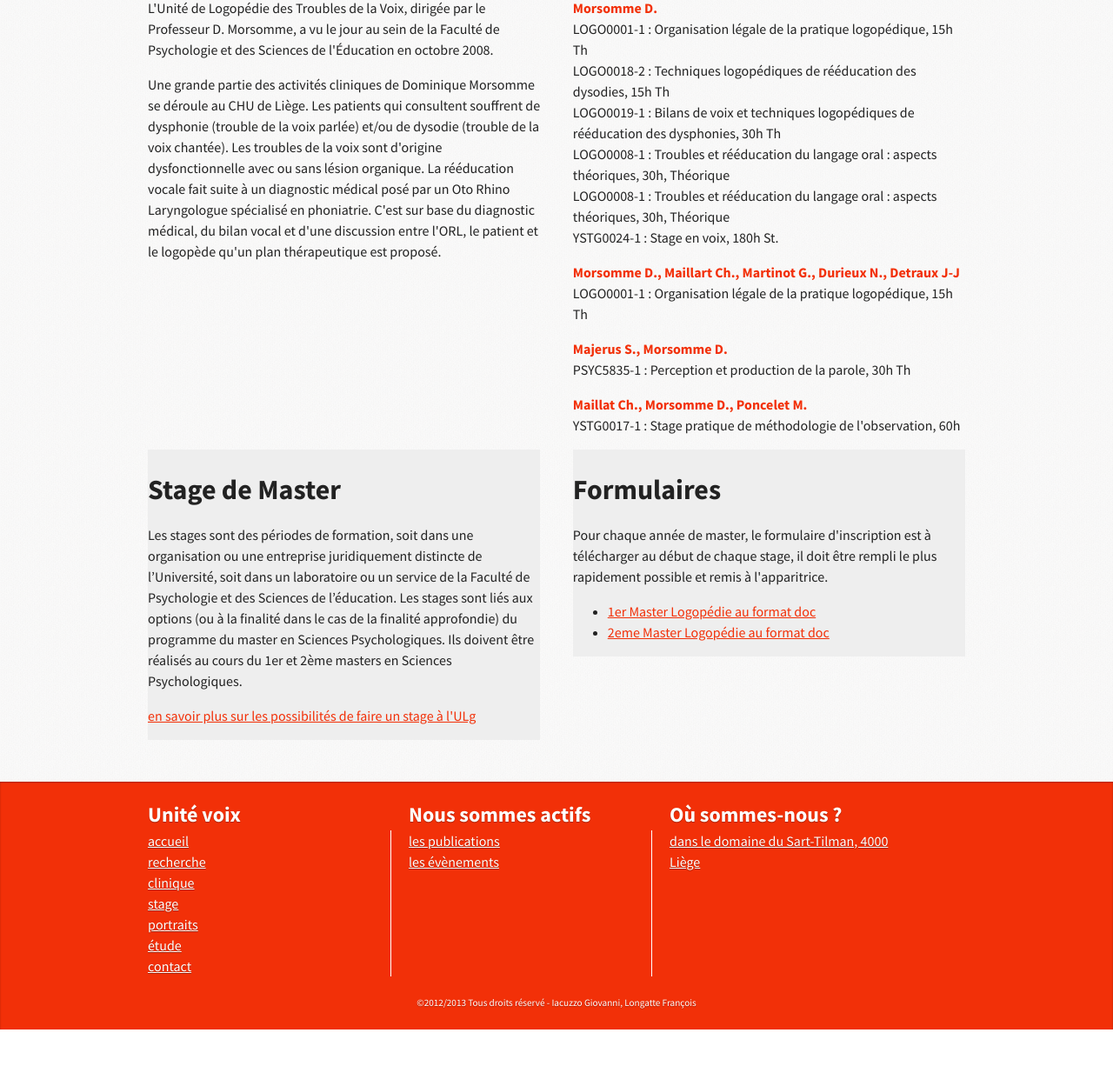
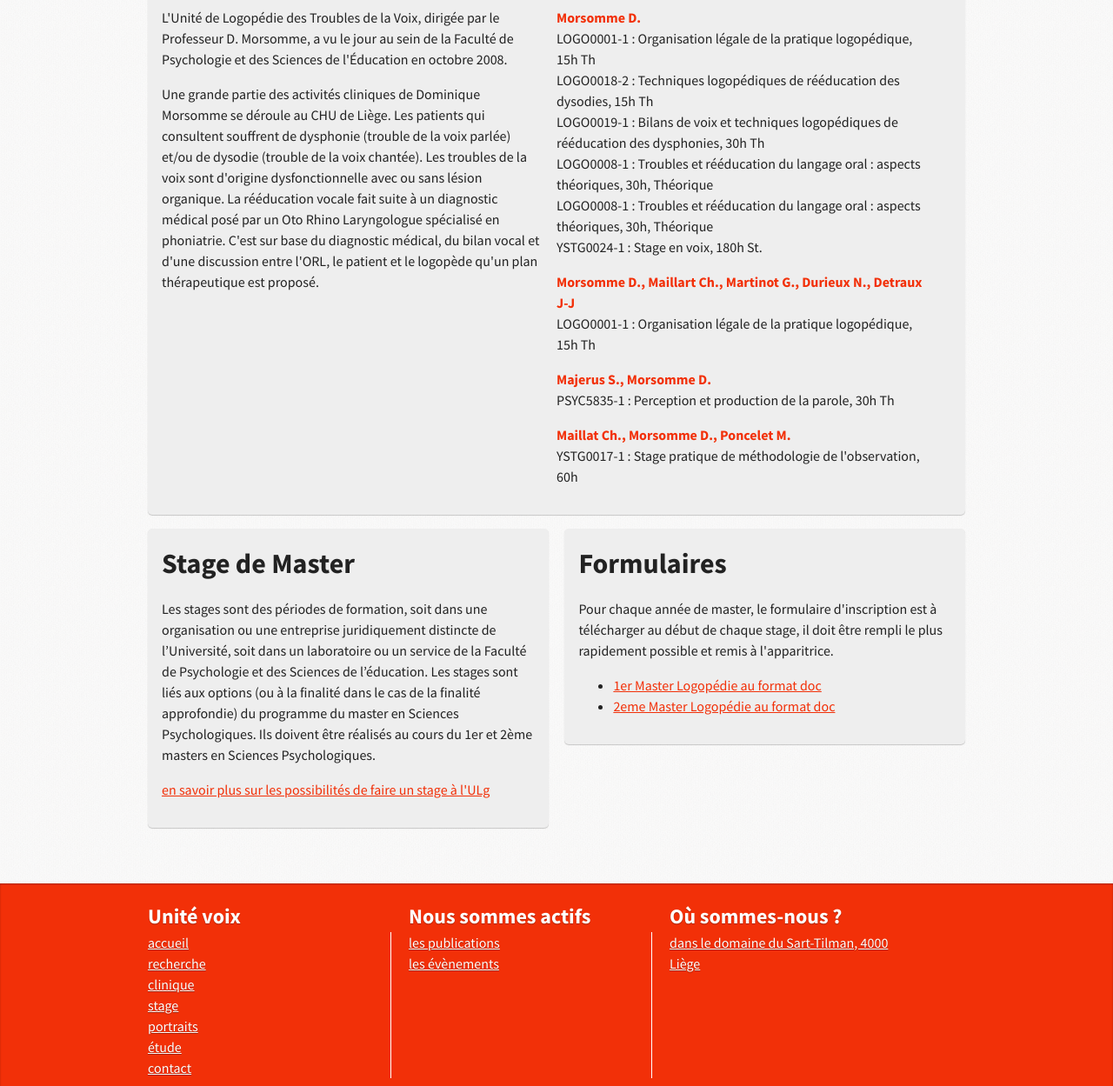
Before and after one commit to iacuzzoGiovanni/uniteVoix, a plain HTML site: page maquette/html/etude.html in a window 1280 px wide. Shown: the part 275-1524 px from the top of the page at 87% size. Before the commit the page ends 1459 px from the top, so only its background shows below. Drawn offline with Linux system fonts and the light colour scheme.

Commit message:
page etude finie

```diff
--- a/maquette/css/main2.less
+++ b/maquette/css/main2.less
@@ -755,12 +755,31 @@ footer a{
 }
 
 #stageMaster, #formulaires{
-    width: 48%;
+    width: 49%;
     float: left;
     background-color: #eee;
 }
 
+#enseignements{
+    overflow: hidden;
+    margin-top: 1em;
+}
+
+#stageMaster, #formulaires, #enseignements{
+    background-color: #eee;
+    padding: 1em;
+    .box-sizing();
+    margin-bottom: 1em;
+    -webkit-border-radius: 5px;
+    -moz-border-radius: 5px;
+    border-radius: 5px;
+    -webkit-box-shadow: 0px 1px 1px 0px rgba(0, 0, 0, 0.2);
+    box-shadow: 0px 1px 1px 0px rgba(0, 0, 0, 0.2);
+}
+
+
 #stageMaster h1, #formulaires h1, #enseignements h1{
+    margin-top: 0;
     margin-bottom: 0.5em;
 }
 
@@ -774,7 +793,7 @@ footer a{
 }
 
 #enseignements .description, #stageMaster{
-    margin-right: 4%;
+    margin-right: 2%;
 }
 
 #enseignements ul{
```
Also changed, not shown: maquette/css/main2.css.
